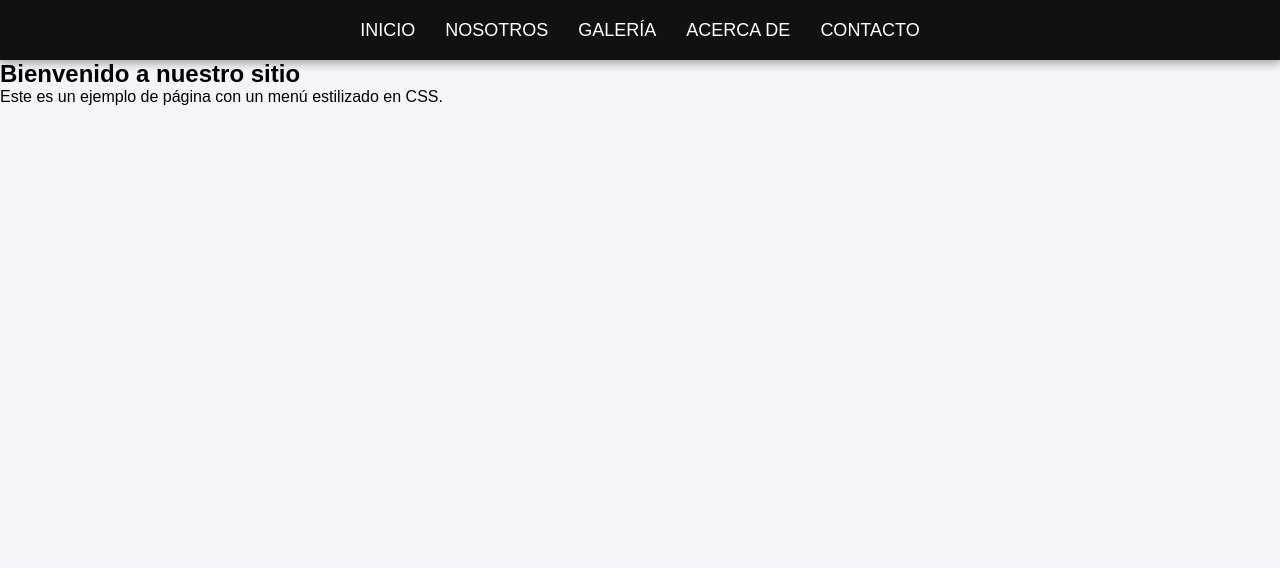
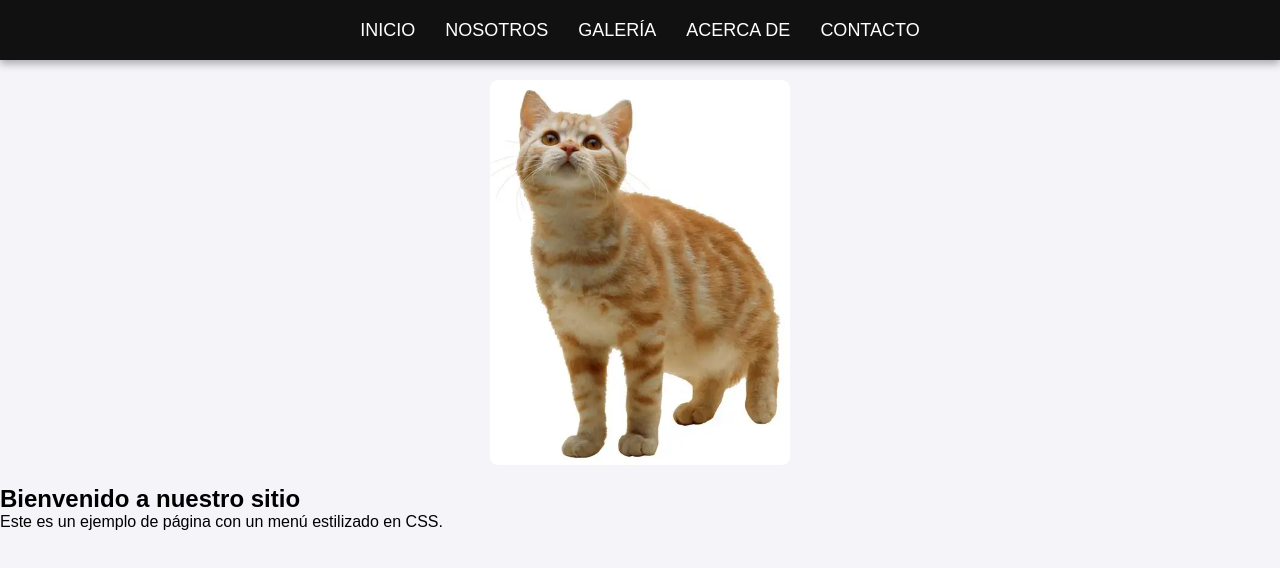
Before and after one commit to pancho040/ps3flow, a plain HTML site: page index.html in a window 1280 px wide. Drawn offline with Linux system fonts and the light colour scheme.

Commit message:
pancho040:feat/ imagen agregada

```diff
--- a/index.html
+++ b/index.html
@@ -16,6 +16,12 @@
         <li>CONTACTO</li>
     </menu>
 
+    <main>
+        <section>
+            <!-- Imagen con ruta relativa -->
+            <img src="assets/images/gato.png" alt="Gato bonito" class="gato">
+        </section>
+    </main>
     <!-- Contenido de ejemplo -->
     <section>
         <h1>Bienvenido a nuestro sitio</h1>
--- a/style.css
+++ b/style.css
@@ -53,3 +53,11 @@ menu li:hover {
 menu li:hover::after {
     width: 100%; /* subrayado aparece al hover */
 }
+
+.gato {
+    width: 300px;   /* Ajusta el ancho */
+    height: auto;   /* Mantiene la proporción */
+    display: block;
+    margin: 20px auto; /* Centrar la imagen */
+    border-radius: 8px; /* Bordes redondeados opcionales */
+}
```
Also changed, not shown: assets/images/gato.png (added).
